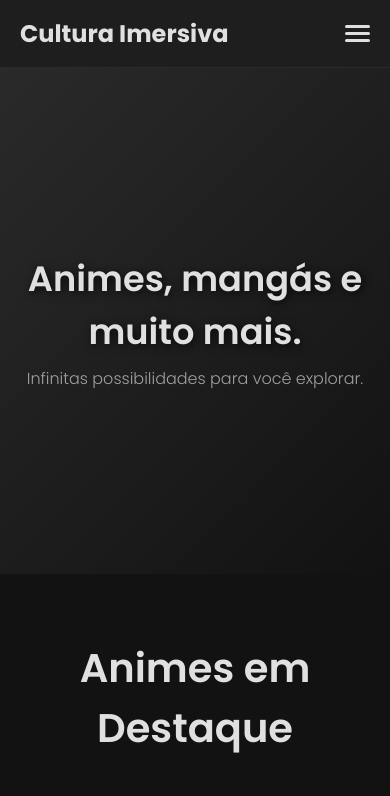
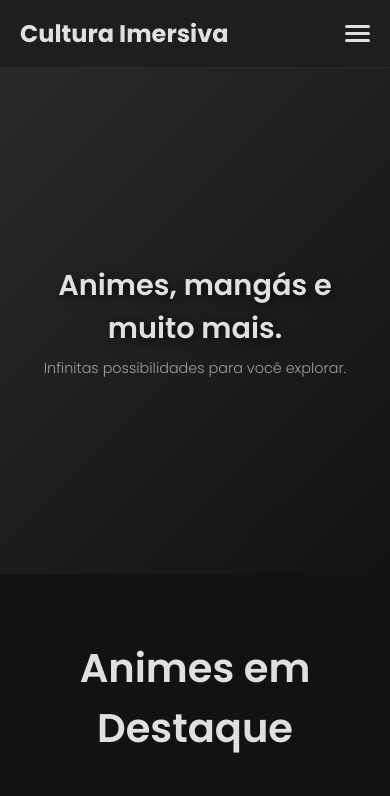
Before and after one commit to CarinaGonzagaDev/Cultura-Imersiva-Projeto-Final, an Angular app: page /home in a window 390 px wide. Shown: the top 796 px of the page. Built offline with nearby package versions, Linux system fonts and the light colour scheme.

Commit message:
style: implementa responsividade

```diff
--- a/src/app/components/hero/hero.component.css
+++ b/src/app/components/hero/hero.component.css
@@ -1,3 +1,4 @@
+/* carinagonzagadev/cultura-imersiva-projeto-final/Cultura-Imersiva-Projeto-Final-cb9a6c327e89197ceef83793f15cdea0c7b9b0b8/src/app/components/hero/hero.component.css */
 .hero {
   position: relative;
   height: 60vh; /* Esta linha que dá o espaço visível para a seção */
@@ -34,3 +35,13 @@
     font-size: 1rem;
   }
 }
+
+/* Adicione este novo media query para telas menores */
+@media (max-width: 480px) {
+  .hero h1 {
+    font-size: 1.8rem; /* Tamanho da fonte reduzido para o título */
+  }
+  .hero p {
+    font-size: 0.9rem; /* Tamanho da fonte reduzido para o parágrafo */
+  }
+}
```
